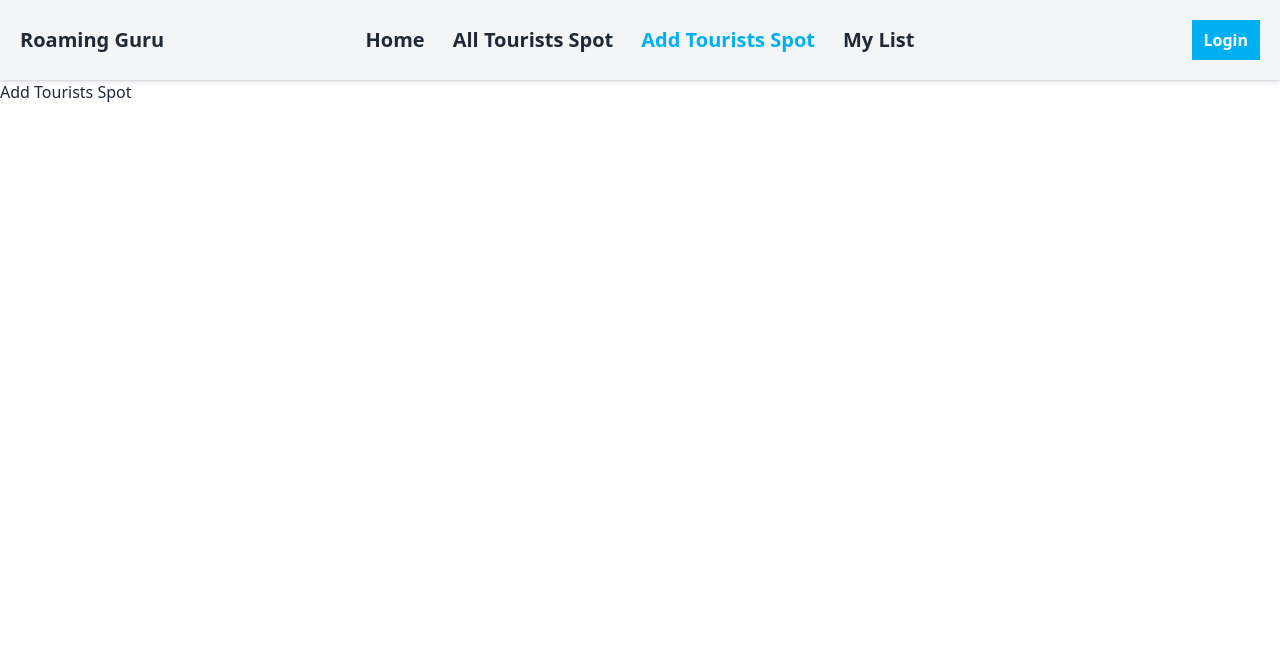
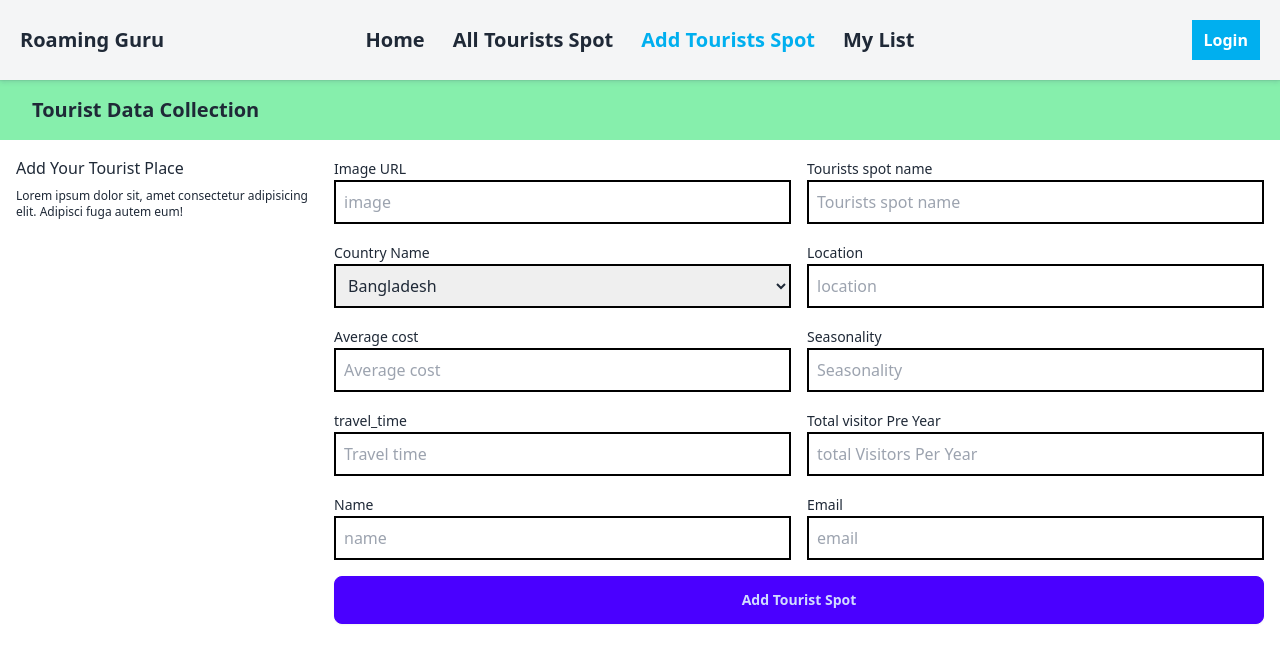
Before and after one commit to git-zahidul-islam/roaming-guru-client, a React (Vite) app: page /addTouristsSpot in a window 1280 px wide. Shown: the top 662 px of the page. Built offline with nearby package versions, Linux system fonts and the light colour scheme; no server answers.

Commit message:
add tourist list data added

```diff
--- a/src/pages/AddTouristsSpot.jsx
+++ b/src/pages/AddTouristsSpot.jsx
@@ -1,8 +1,92 @@
 
 const AddTouristsSpot = () => {
+
+    const handleAddData = (e) =>{
+        e.preventDefault()
+        const form = e.target;
+
+        const image = form.image.value;
+        const tourists_spot_name = form.tourists_spot_name.value;
+        const country_Name = form.country_Name.value;
+        const location = form.location.value;
+        const average_cost = form.average_cost.value;
+        const seasonality = form.seasonality.value;
+        const travel_time = form.travel_time.value;
+        const totalVisitors = form.totalVisitors.value;
+        const name = form.name.value;
+        const email = form.email.value;
+        const allData = {image,tourists_spot_name,country_Name,location,average_cost,seasonality,travel_time,totalVisitors,name,email}
+        console.log(allData);
+    }
+
     return (
         <div>
-            <h1>Add Tourists Spot</h1>
+            <div className="bg-green-300 p-4">
+                <p className="text-xl font-bold ps-4 container mx-auto">Tourist Data Collection</p>
+            </div>
+            <section className="">
+                <form onSubmit={handleAddData} className="container flex flex-col mx-auto space-y-12">
+                    <fieldset className="grid grid-cols-4 gap-6 p-4 rounded-md">
+                        <div className="space-y-2 col-span-full lg:col-span-1">
+                            <p className="font-medium">Add Your Tourist Place</p>
+                            <p className="text-xs">Lorem ipsum dolor sit, amet consectetur adipisicing elit. Adipisci fuga autem eum!</p>
+                        </div>
+                        <div className="grid grid-cols-6 gap-4 col-span-full lg:col-span-3">
+                            <div className="col-span-full sm:col-span-3">
+                                <label htmlFor="image" className="text-sm">Image URL</label>
+                                <input id="image" type="text" name="image" placeholder="image" className="w-full p-2 border-2 border-black" />
+                            </div>
+                            <div className="col-span-full sm:col-span-3">
+                                <label htmlFor="tourists_spot_name" className="text-sm">Tourists spot name</label>
+                                <input id="tourists_spot_name" type="text" name="tourists_spot_name" placeholder="Tourists spot name" className="w-full p-2 border-2 border-black" />
+                            </div>
+                            <div className="col-span-full sm:col-span-3">
+                                <label htmlFor="country_Name" className="text-sm">Country Name</label>
+                                {/* <input id="country_Name" type="text" name="country_Name" placeholder="Country Name" className="w-full p-2 border-2 border-black" /> */}
+                                <select name="country_Name" className="w-full p-2 border-2 border-black">
+                                    <option>Bangladesh</option>
+                                    <option>Thailand</option>
+                                    <option>Indonesia</option>
+                                    <option>Malaysia</option>
+                                    <option>Vietnam</option>
+                                    <option>Cambodia</option>
+                                </select>
+                            </div>
+                            <div className="col-span-full sm:col-span-3">
+                                <label htmlFor="location" className="text-sm">Location</label>
+                                <input id="location" type="text" name="location" placeholder="location" className="w-full p-2 border-2 border-black" />
+                            </div>
+                            <div className="col-span-full sm:col-span-3">
+                                <label htmlFor="average_cost" className="text-sm">Average cost</label>
+                                <input id="average_cost" type="number" name="average_cost" placeholder="Average cost" className="w-full p-2 border-2 border-black" />
+                            </div>
+                            <div className="col-span-full sm:col-span-3">
+                                <label htmlFor="seasonality" className="text-sm">Seasonality</label>
+                                <input id="seasonality" type="text" name="seasonality" placeholder="Seasonality" className="w-full p-2 border-2 border-black" />
+                            </div>
+                            <div className="col-span-full sm:col-span-3">
+                                <label htmlFor="travel_time" className="text-sm">travel_time</label>
+                                <input id="travel_time" type="number" name="travel_time" placeholder="Travel time" className="w-full p-2 border-2 border-black" />
+                            </div>
+                            <div className="col-span-full sm:col-span-3">
+                                <label htmlFor="totalVisitorsPerYear" className="text-sm">Total visitor Pre Year</label>
+                                <input id="totalVisitors" type="number" name="totalVisitors" placeholder="total Visitors Per Year" className="w-full p-2 border-2 border-black" />
+                            </div>
+                            <div className="col-span-full sm:col-span-3">
+                                <label htmlFor="name" className="text-sm">Name</label>
+                                <input id="name" type="text" name="name" placeholder="name" className="w-full p-2 border-2 border-black" />
+                            </div>
+                            <div className="col-span-full sm:col-span-3">
+                                <label htmlFor="email" className="text-sm">Email</label>
+                                <input id="email" type="email" name="email" placeholder="email" className="w-full p-2 border-2 border-black" />
+                            </div>
+                            <div className="col-span-full">
+                                <input className="btn btn-primary w-full" type="submit" value="Add Tourist Spot" />
+                            </div>
+                        </div>
+                    </fieldset>
+                </form>
+            </section>
         </div>
     );
 };
```
